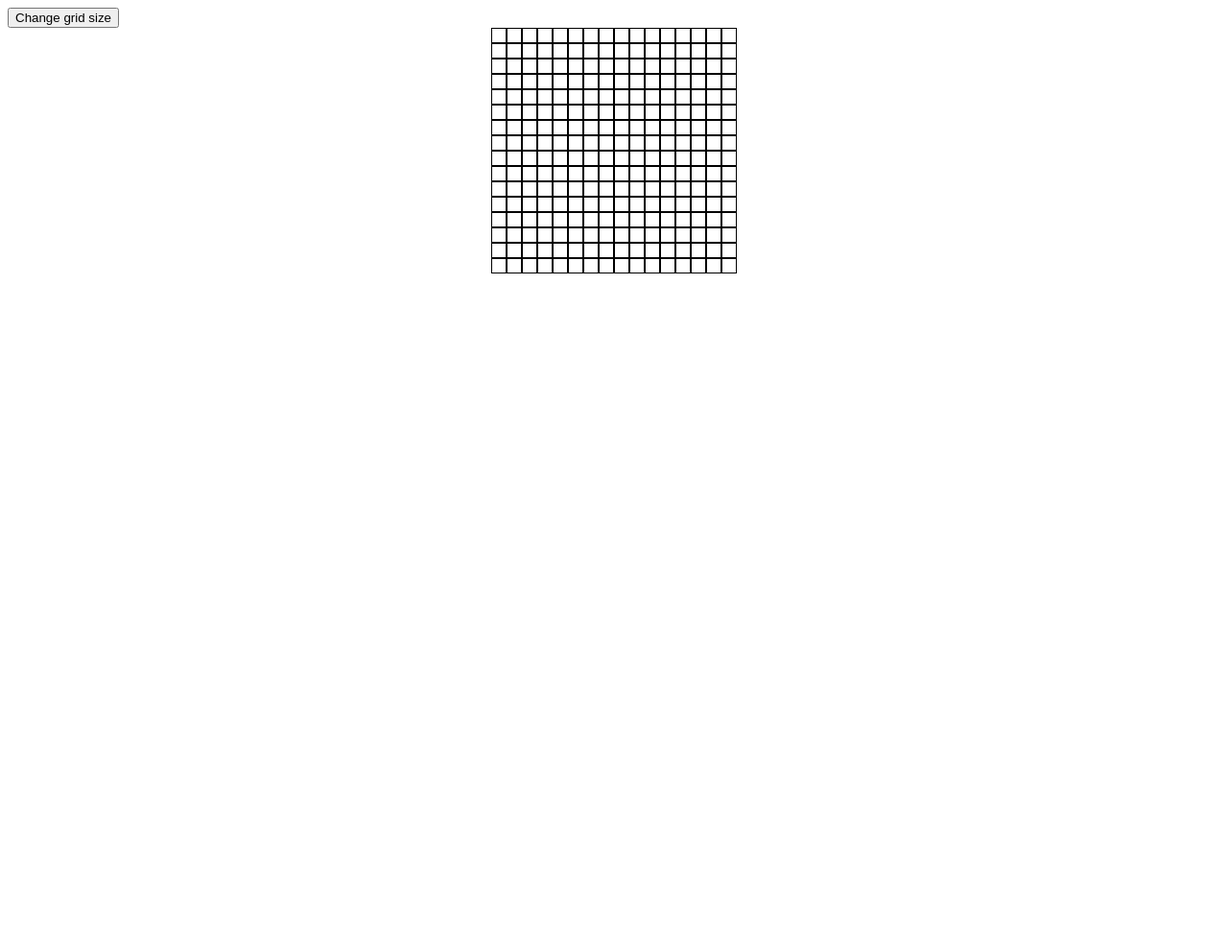
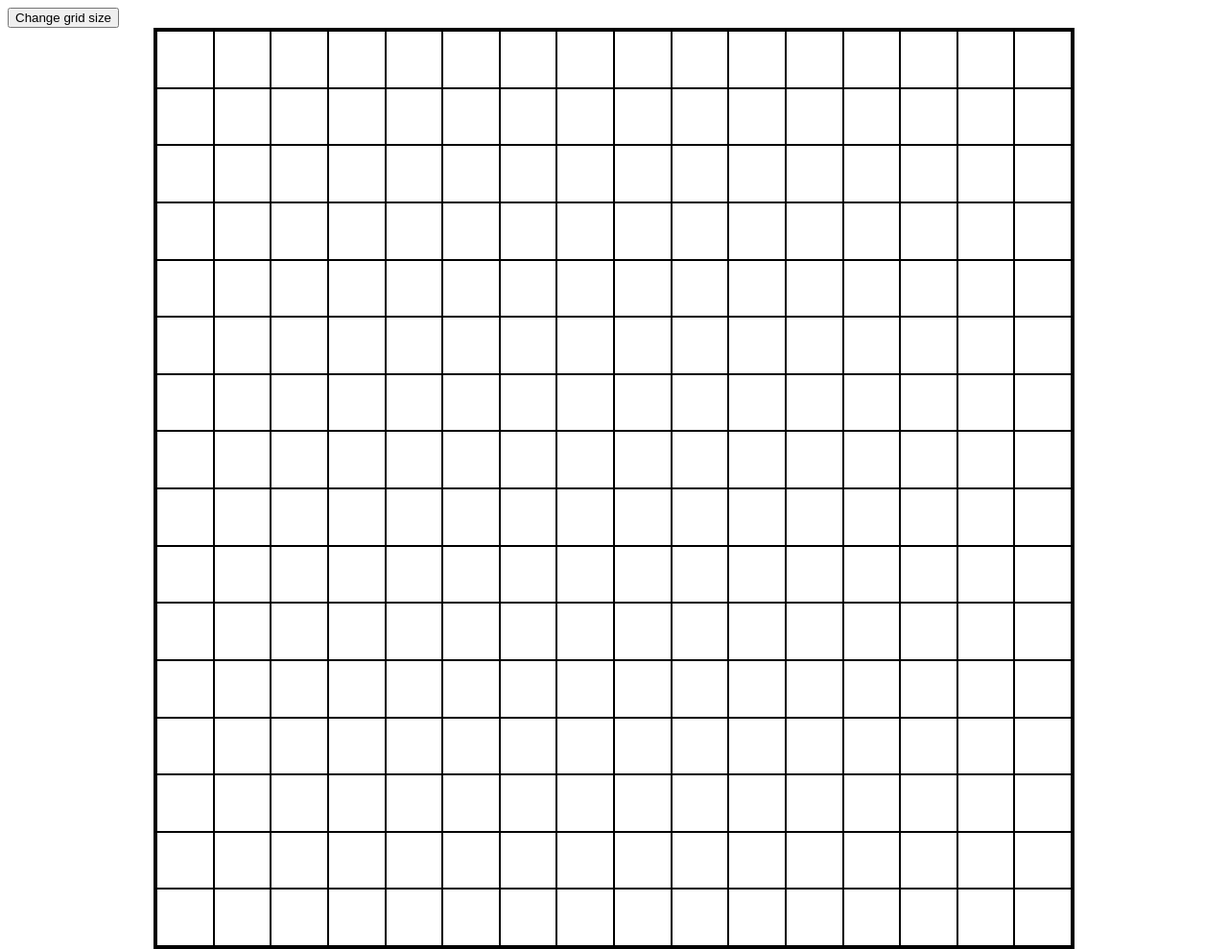
Before and after one commit to ChrisCode23/Etch-a-Sketch, a plain HTML site: page index.html in a window 1280 px wide. Shown: the whole page at 96% size. Before the commit the page ends 800 px from the top, so only its background shows below. Drawn offline with Linux system fonts and the light colour scheme.

Commit message:
Make grid squares keep ratio when grid size change
Keeps the same square ratio for all squares so
that they occupy the entire space in the container
when grid size changes (i.e 10 x 10 & 64 x 64
both occupy same space but auto resize when
squares increase)

```diff
--- a/style.css
+++ b/style.css
@@ -8,25 +8,31 @@
     align-items: center;
 }
 
+/* Places button on top-right corner */
 #prompt {
     align-self: flex-start;
 }
 
+/* Grid container controls rows */
 .container {
     display: flex;
-    align-items: center;
-    flex-direction: column;
+    flex-direction: row;
     width: 960px;
+    border: 3px solid black;
 }
 
+/* Sets squares order vertically in every row and takes up whole space available */
 .row {
     display: flex;
+    flex-direction: column;
+    flex: 1;
 }
 
+/* Sets width and height to automatically change and keep same square ratio when grid size increases */
 .square {
-    width: 16px;
-    height: 16px;
+    aspect-ratio: 1/1;
     border: 1px solid black;
+    flex: 0 1 auto;
 }
 
 .selected {
```
